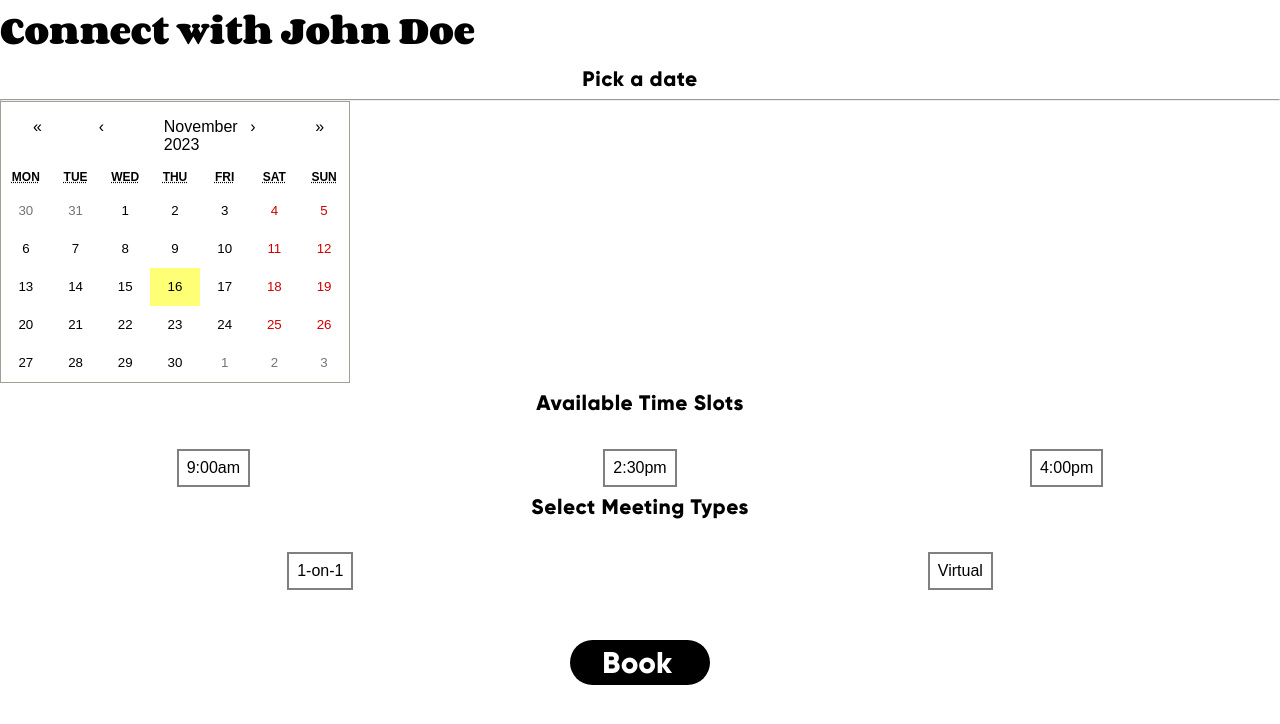
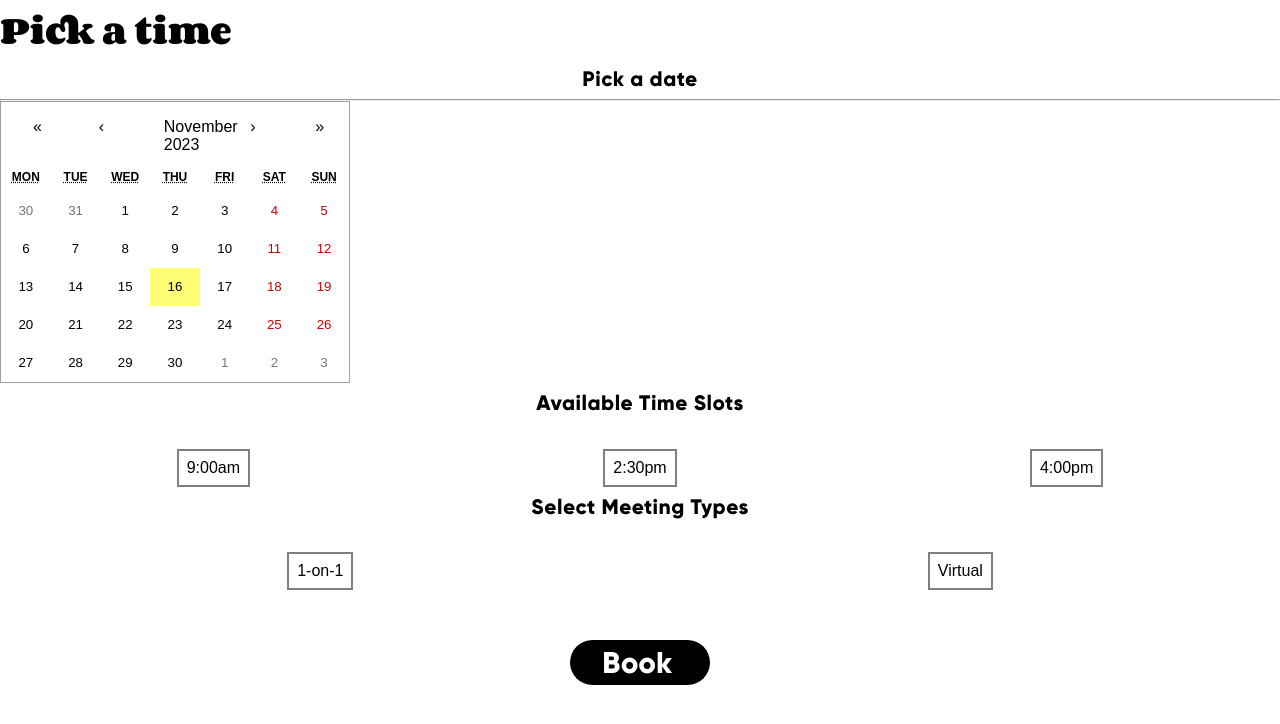
Before and after one commit to makeitMVPadmin/CoffeeChat, a React (Create React App) app: page /scheduling/1 in a window 1280 px wide. Shown: the top 724 px of the page. Built offline with nearby package versions, Linux system fonts and the light colour scheme; a web font is replaced by a local one.

Commit message:
shceduling page

```diff
--- a/src/pages/SchedulingPage/SchedulingPage.jsx
+++ b/src/pages/SchedulingPage/SchedulingPage.jsx
@@ -87,7 +87,7 @@ const SchedulingPage = ({ people, db }) => {
 
   return (
     <>
-      <h1>Connect with {person.name}</h1>
+      <h1>Pick a time</h1>
       <p className="schedulingHeaders">Pick a date</p>
       <hr />
 
```
